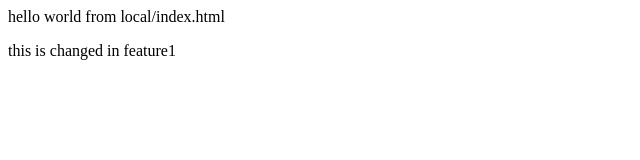
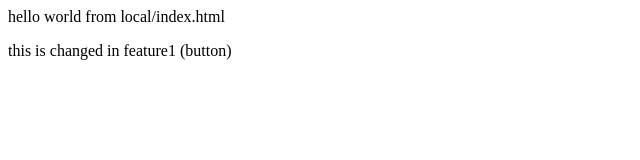
Before and after one commit to sumith0001/local-repository, a plain HTML site: page index.html in a window 1280 px wide. Shown: the full height of the page, 0-640 px from the left. Drawn offline with Linux system fonts and the light colour scheme.

```diff
--- a/index.html
+++ b/index.html
@@ -1,2 +1,2 @@
 <p>hello world from local/index.html</p>
-<p>this is changed in feature1</p>
+<p>this is changed in feature1 (button)</p>
```
